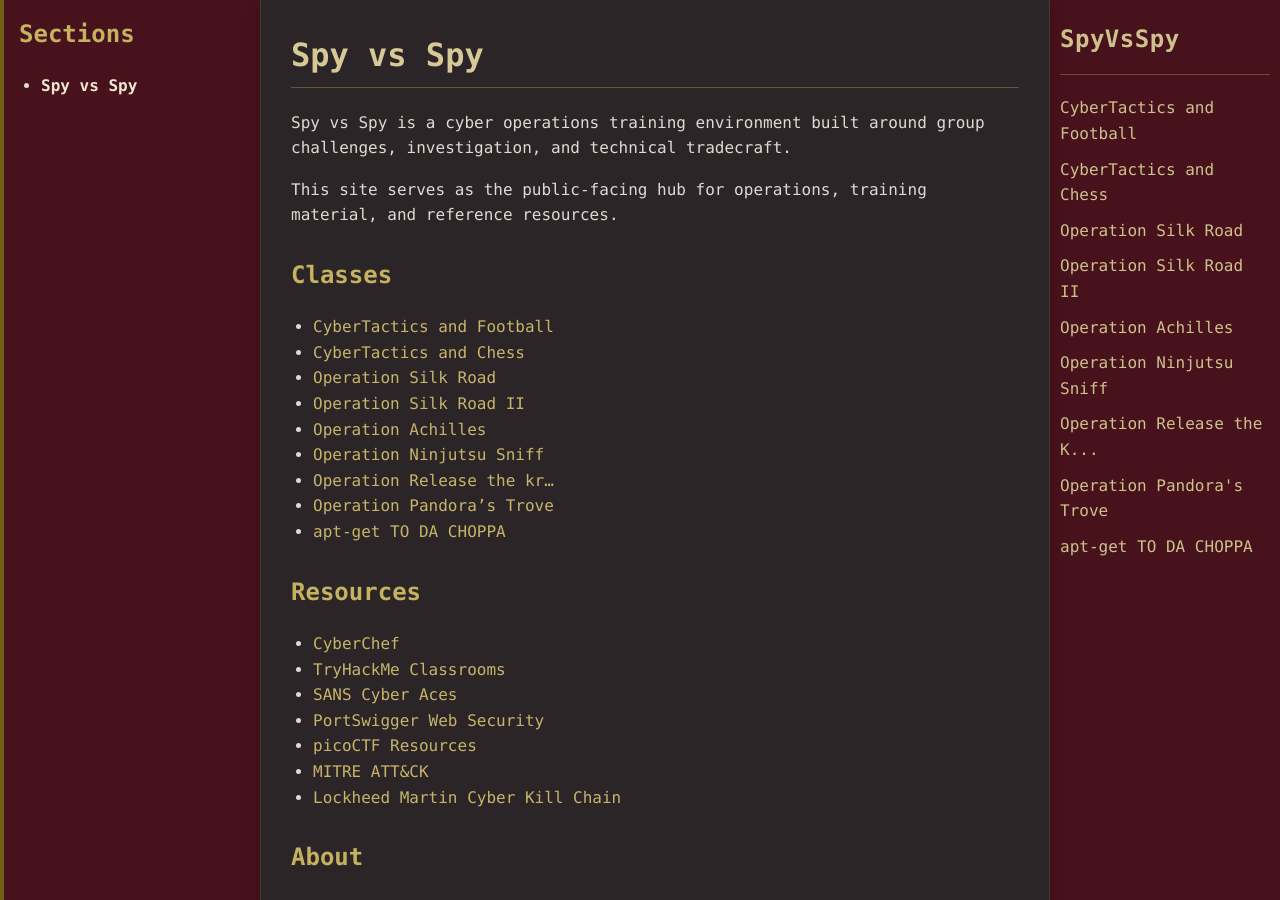
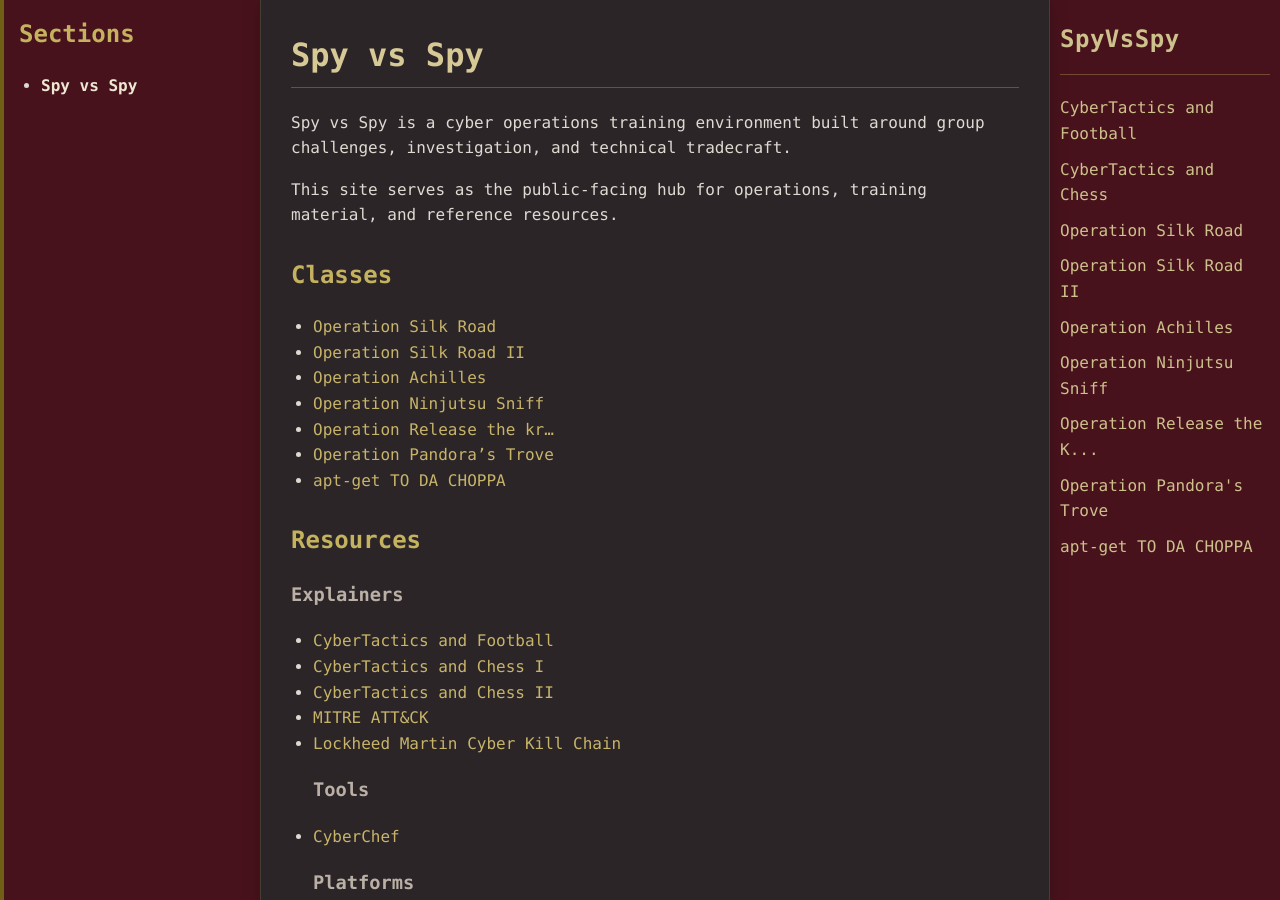
Before and after one commit to jboyce1/SpyVsSpy, a Jekyll site: the page built from index.md, in a window 1280 px wide and 900 px high. Built offline with Jekyll 4.4.1, drawn with Linux system fonts in a browser that asks for light colours.

Commit message:
Update index.md
Signed-off-by: jboyce1 <79017276+jboyce1@users.noreply.github.com>

```diff
--- a/index.md
+++ b/index.md
@@ -22,14 +21,21 @@
 - [apt-get TO DA CHOPPA](./AptGetToDaChoppa)
 
 ## Resources
-
+### Explainers
+- [CyberTactics and Football](https://jboyce1.github.io/ppsCTF/football/offense/)
+- [CyberTactics and Chess I](https://jboyce1.github.io/ppsCTF/chess/pieces/)
+- [CyberTactics and Chess II](https://jboyce1.github.io/ppsCTF/chess/attacks/)
+- [MITRE ATT&CK](https://attack.mitre.org/)
+- [Lockheed Martin Cyber Kill Chain](https://www.lockheedmartin.com/en-us/capabilities/cyber/cyber-kill-chain.html)
+### Tools
 - [CyberChef](https://gchq.github.io/CyberChef/)
+### Platforms
+- [picoCTF Resources](https://picoctf.org/resources.html)
 - [TryHackMe Classrooms](https://tryhackme.com/classrooms)
 - [SANS Cyber Aces](https://www.sans.org/cyberaces/)
 - [PortSwigger Web Security](https://portswigger.net/web-security)
-- [picoCTF Resources](https://picoctf.org/resources.html)
-- [MITRE ATT&CK](https://attack.mitre.org/)
-- [Lockheed Martin Cyber Kill Chain](https://www.lockheedmartin.com/en-us/capabilities/cyber/cyber-kill-chain.html)
+
+
 
 ## About
 
```
Also changed, not shown: other parts of index.md (+1 -2 lines).
